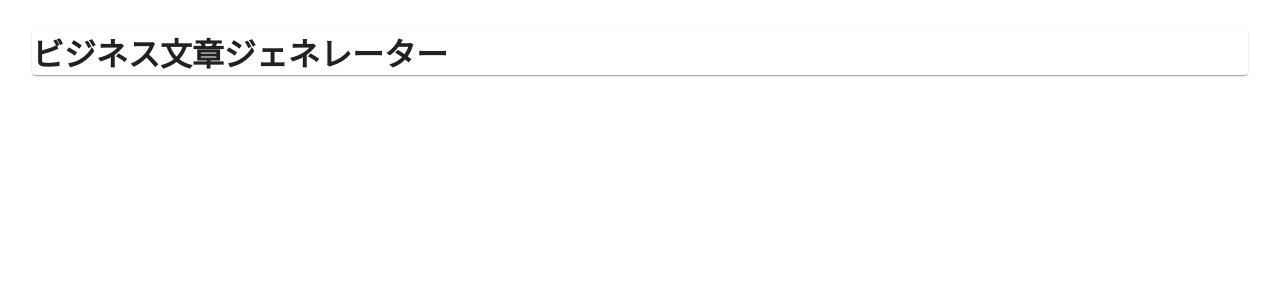
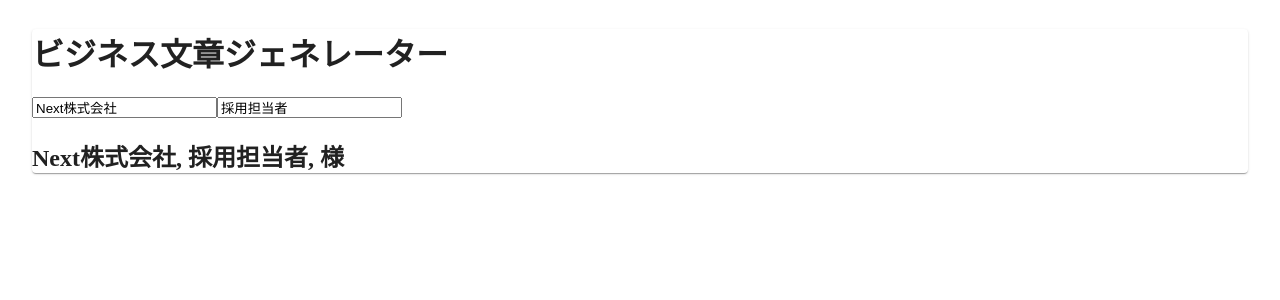
Before and after one commit to kaede0902/biz-text-generator, a Next.js app: page / in a window 1280 px wide. Shown: the top 300 px of the page. Built offline with nearby package versions, Linux system fonts and the light colour scheme.

Commit message:
add components/NameForm and its 2 forms

```diff
--- /dev/null
+++ b/components/NameForm.js
@@ -0,0 +1,32 @@
+import React, { useState } from 'react'
+
+export default function NameForm () {
+    const [state, setState] = useState({
+        hisName: "採用担当者", hisCompany: "Next株式会社"
+    });
+    const handleChange = e => {
+        const { name, value } = e.target;
+        setState(prevState => ({
+            ...prevState,
+            [name]: value
+        }));
+    };
+
+  return (
+      <div>
+            <input
+                value={state.hisCompany}
+                type="text"
+                onChange={handleChange}
+                name="hisCompany"
+            />
+            <input
+                value={state.hisName}
+                type="text"
+                onChange={handleChange}
+                name="hisName" // this is needed
+            />
+            <h2>{state.hisCompany}, {state.hisName}, 様</h2>
+      </div>
+  )
+}
--- a/pages/index.js
+++ b/pages/index.js
@@ -1,5 +1,6 @@
 import Head from 'next/head'
 import Layout from '../components/layout'
+import NameForm from '../components/NameForm'
 
 export default function Home() {
   return (
@@ -10,6 +11,7 @@ export default function Home() {
       </Head>
       <Layout>
           <h1>ビジネス文章ジェネレーター</h1>
+          <NameForm/>
       </Layout>
     </div>
   )
```
